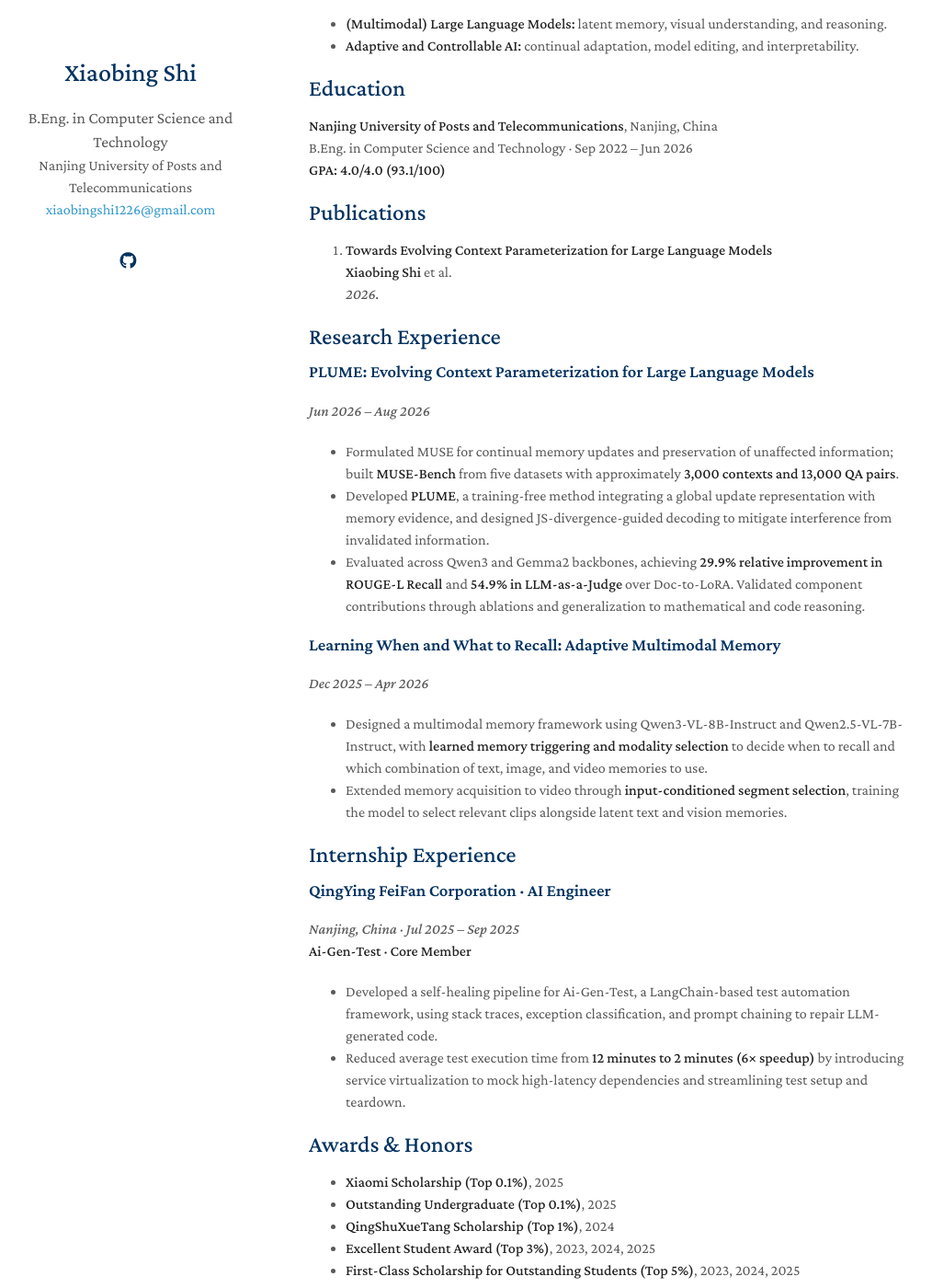
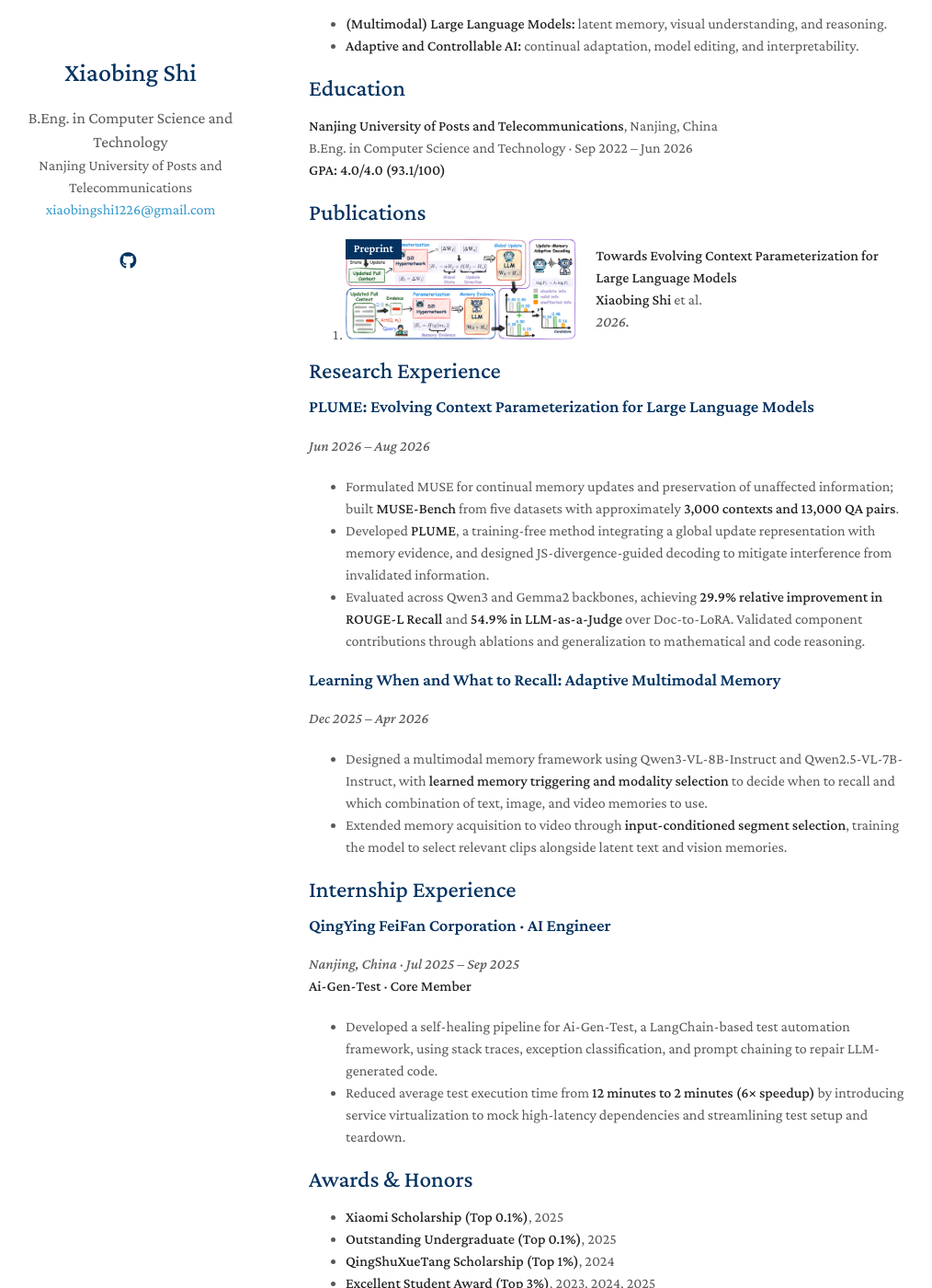
Before and after one commit to xbshi1226/xbshi1226.github.io, a Jekyll site: the page built from index.md, in a window 1280 px wide and 1400 px high, scrolled down 297 px. Shown: the whole window at 92% size, without its empty margins (134-1148 px from the left). Built offline with Jekyll 4.4.1, drawn with Linux system fonts in a browser that asks for light colours; a style sheet for code colours, icons or effects is not loaded; our own code applies the rules of GitHub Pages for plain Markdown files.

Commit message:
PUB-figure

```diff
--- a/_data/publications.yml
+++ b/_data/publications.yml
@@ -2,4 +2,7 @@ main:
   - title: Towards Evolving Context Parameterization for Large Language Models
     authors: "<strong>Xiaobing Shi</strong> et al."
     conference: "2026."
+    image: /assets/img/publications/plume-method.png
+    image_pdf: /assets/img/publications/plume-method.pdf
+    badge: Preprint
     # The CV contains a placeholder arXiv ID. Add a verified URL when available.
--- a/_includes/publications.md
+++ b/_includes/publications.md
@@ -2,14 +2,24 @@
 
 <ol>
 {% for publication in site.data.publications.main %}
-  <li>
-    {% if publication.pdf %}
-    <strong><a href="{{ publication.pdf }}">{{ publication.title }}</a></strong><br>
-    {% else %}
-    <strong>{{ publication.title }}</strong><br>
-    {% endif %}
-    {{ publication.authors }}<br>
-    <em>{{ publication.conference }}</em>
+  <li class="publication-item">
+    <div class="publication-card">
+      {% if publication.image %}
+      <a class="publication-figure" href="{{ publication.image_pdf | default: publication.image | relative_url }}" aria-label="View figure for {{ publication.title }}">
+        <img src="{{ publication.image | relative_url }}" alt="Method overview for {{ publication.title }}">
+        {% if publication.badge %}<span class="publication-badge">{{ publication.badge }}</span>{% endif %}
+      </a>
+      {% endif %}
+      <div class="publication-details">
+        {% if publication.pdf %}
+        <strong><a href="{{ publication.pdf }}">{{ publication.title }}</a></strong><br>
+        {% else %}
+        <strong>{{ publication.title }}</strong><br>
+        {% endif %}
+        {{ publication.authors }}<br>
+        <em>{{ publication.conference }}</em>
+      </div>
+    </div>
   </li>
 {% endfor %}
 </ol>
--- a/assets/css/publications.css
+++ b/assets/css/publications.css
@@ -1,3 +1,55 @@
+.publication-item {
+    margin-bottom: 1rem;
+}
+
+.publication-card {
+    display: flex;
+    align-items: center;
+    gap: 1rem;
+}
+
+.publication-figure {
+    position: relative;
+    flex: 0 0 42%;
+    line-height: 0;
+}
+
+.publication-figure img {
+    display: block;
+    width: 100%;
+    height: auto;
+    border-radius: 4px;
+}
+
+.publication-badge {
+    position: absolute;
+    top: 0;
+    left: 0;
+    padding: 0.3rem 0.55rem;
+    background: #043361;
+    color: #fff;
+    font-size: 0.78rem;
+    font-weight: 700;
+    line-height: 1;
+}
+
+.publication-details {
+    flex: 1;
+    min-width: 0;
+}
+
+@media screen and (max-width: 480px) {
+    .publication-card {
+        display: block;
+    }
+
+    .publication-figure {
+        display: block;
+        width: 100%;
+        margin-bottom: 0.75rem;
+    }
+}
+
 .badge {
     display: inline-block;
     padding: 0.25em 0.4em;
```
Also changed, not shown: assets/css/publications-no-dark-mode.css (+52 -0 lines), assets/img/publications/plume-method.png (added), 1 other file.
